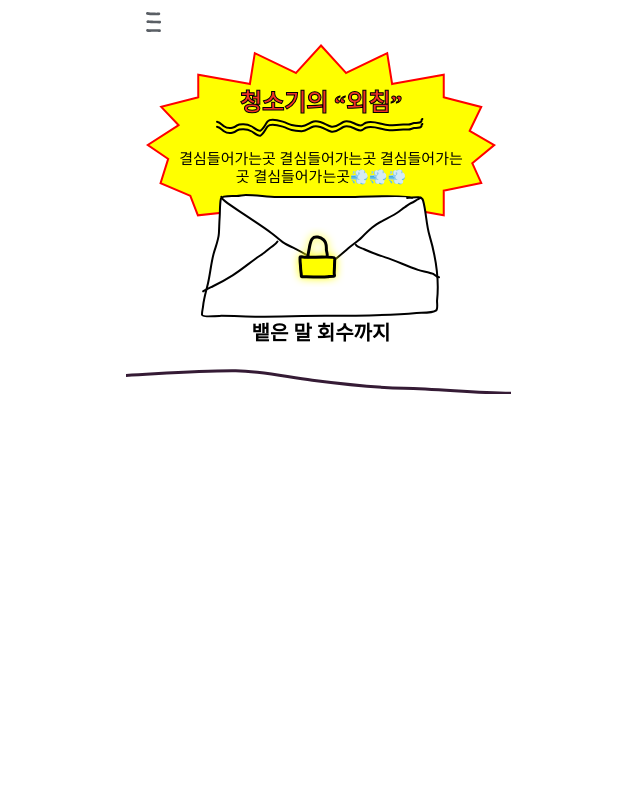
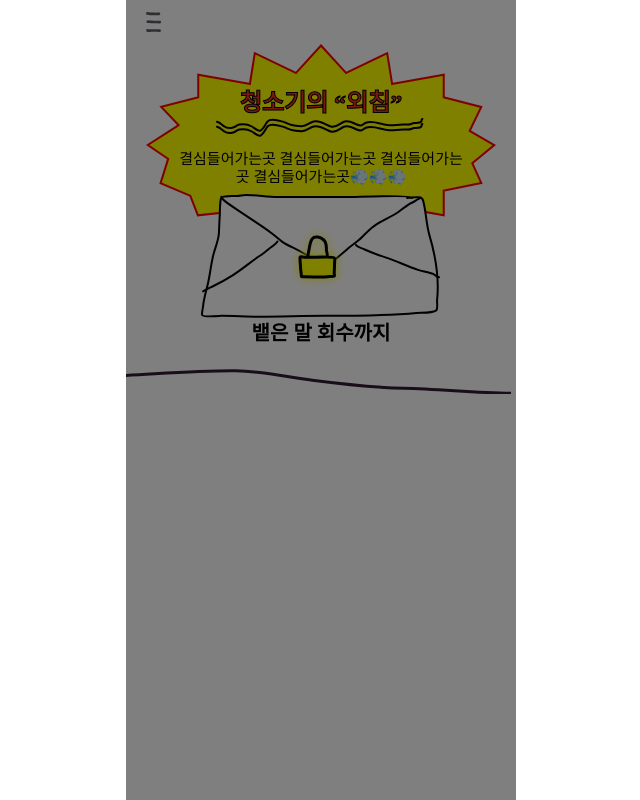
Before and after one commit to yourssu/i-got-it-frontend, a React (Vite) app: page /mypage in a window 1280 px wide. Shown: the whole page, without its empty margins (319-959 px from the left). Built offline with nearby package versions, Linux system fonts and the light colour scheme; a web font is replaced by a local one.

Commit message:
fix(menu-bar): menu bar 뒷배경 어둡게 처리

```diff
--- a/src/pages/MenuContent/MenuContent.scss
+++ b/src/pages/MenuContent/MenuContent.scss
@@ -1,3 +1,9 @@
+.menu-wrapper {
+  background-color: rgba(0, 0, 0, 0.5);
+  position: fixed;
+  inset: 0;
+}
+
 .show-menu {
   width: 240px;
   height: 100%;
```
